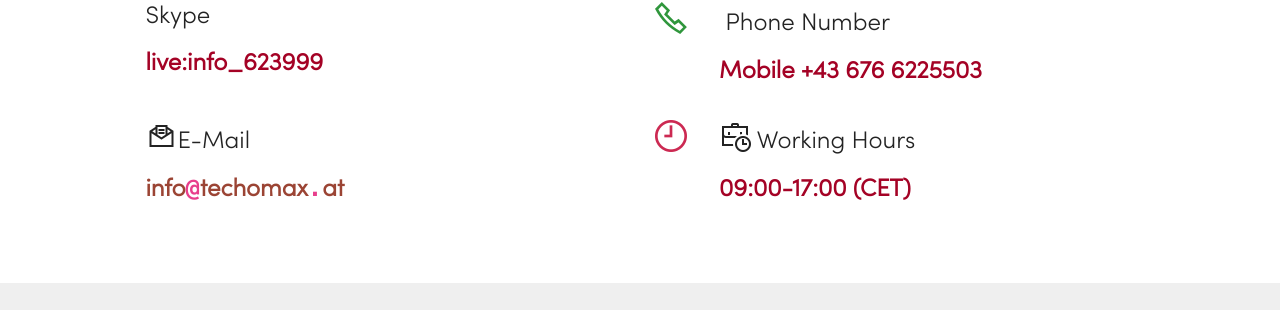
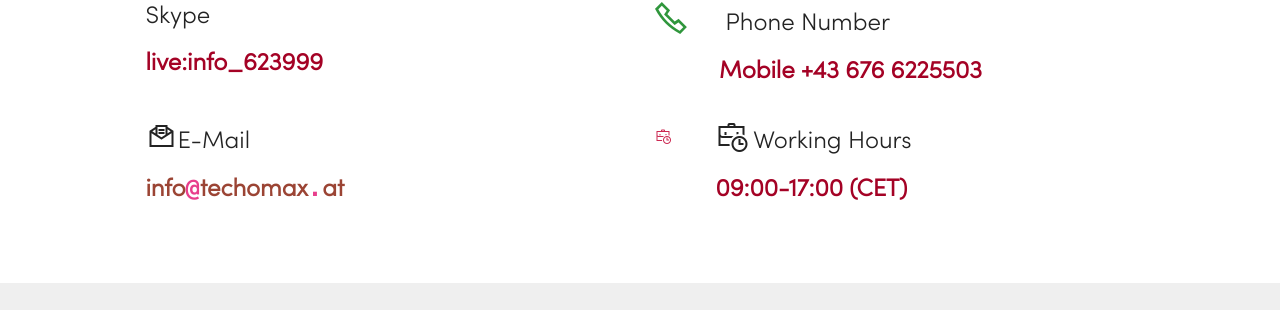
Before and after one commit to techomax/techomax.github.io, a Jekyll site: the page built from en/tech.html, in a window 1280 px wide and 900 px high, scrolled down 1473 px. Shown: the part 140-450 px from the top of the window. Built offline with Jekyll 4.4.1, drawn with Linux system fonts in a browser that asks for light colours; some web fonts are replaced; a script that is not in the unit is left out.

Commit message:
Update quick-contact.html

```diff
--- a/_includes/quick-contact.html
+++ b/_includes/quick-contact.html
@@ -66,7 +66,8 @@
                     <div class="col-12 col-md-6">
                         <div class="wrapper">
                             <span class="iconfont-wrapper">
-                                <span class="amp-iconfont icon fa-th-large fa mobi-mbri-clock mobi-mbri" style="color: rgb(204, 41, 82); fill: rgb(204, 41, 82);"></span>
+                                <!-- <span class="amp-iconfont icon fa-th-large fa mobi-mbri-clock mobi-mbri" style="color: rgb(204, 41, 82); fill: rgb(204, 41, 82);"></span> -->
+                                <span class="la la-business-time" style="color: rgb(204, 41, 82); fill: rgb(204, 41, 82);"></span>
                             </span>
                             <div class="b-info b-mail">
                                 <h5 class="align-left mbr-fonts-style display-5">
```
